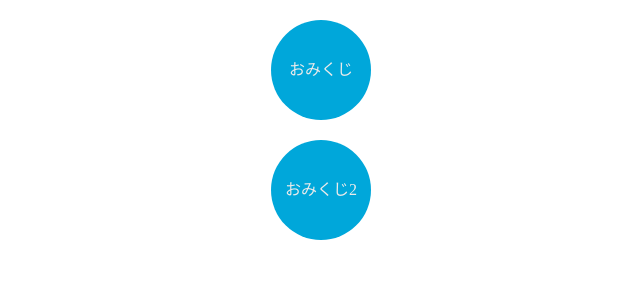
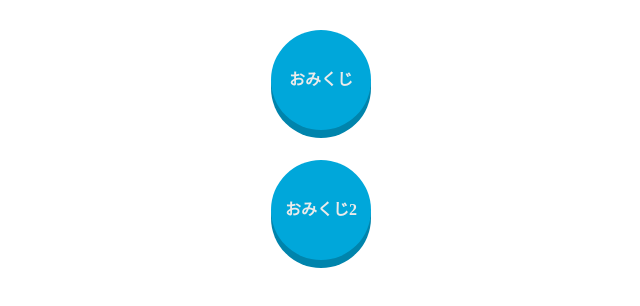
Before and after one commit to mameGG/omikuji, a plain HTML site: page index.html in a window 1280 px wide. Shown: the whole page, without its empty margins (319-959 px from the left). Drawn offline with Linux system fonts and the light colour scheme.

Commit message:
cssスタイル

```diff
--- a/style.css
+++ b/style.css
@@ -5,18 +5,27 @@
 .random {
   width: 100px;
   height: 100px;
-  margin: 20px auto;
+  margin: 30px auto;
   background: #00a7da;
   border-radius: 50%;
   text-align: center;
   line-height: 100px;
+  font-weight: bold;
   /* テキストが2行以上とかの時は以下で上下中央に操作できる？ */
   /* position: absolute;
   top: 50%;
   transform: translateY(-50%); */
   color: rgb(235, 235, 235);
+  box-shadow: 0 8px 0 #0084ac;
+  user-select: none;
 }
 
-:hover .random {
+.random:hover {
   cursor: pointer;
+  opacity: 0.8;
 }
+
+.random:active {
+  box-shadow: 0 4px 0 #0084ac;
+  margin-top: 35px;
+}
```
